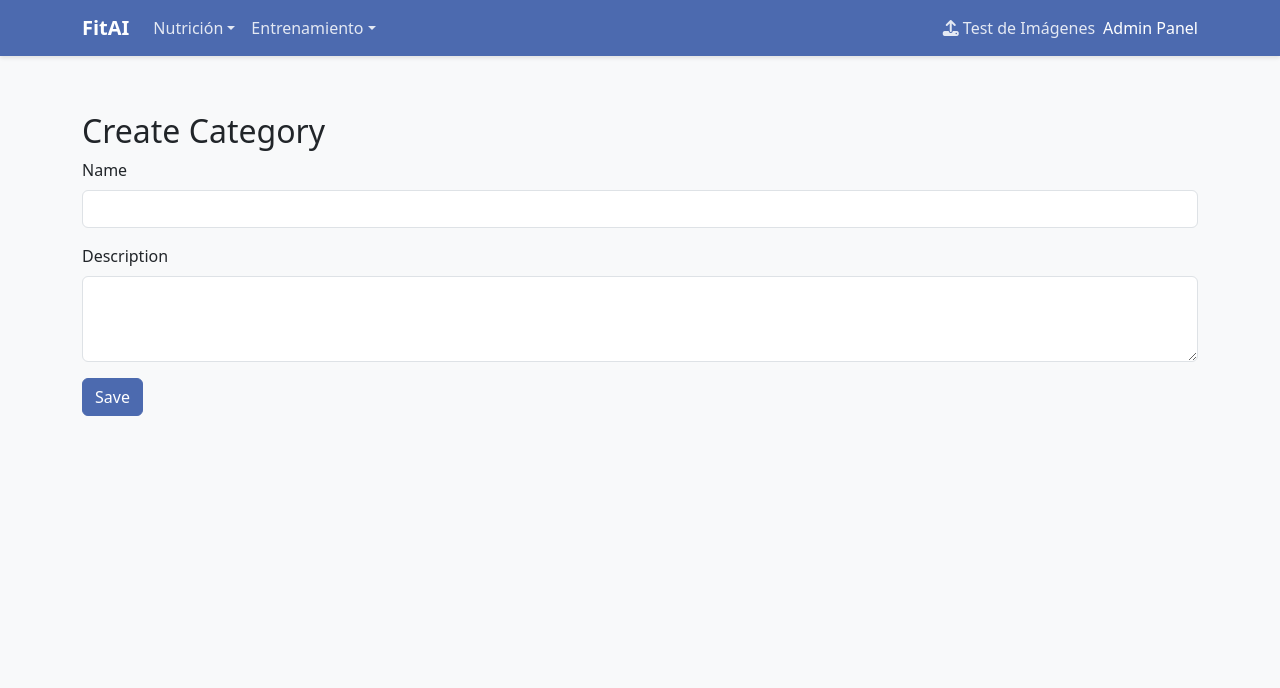
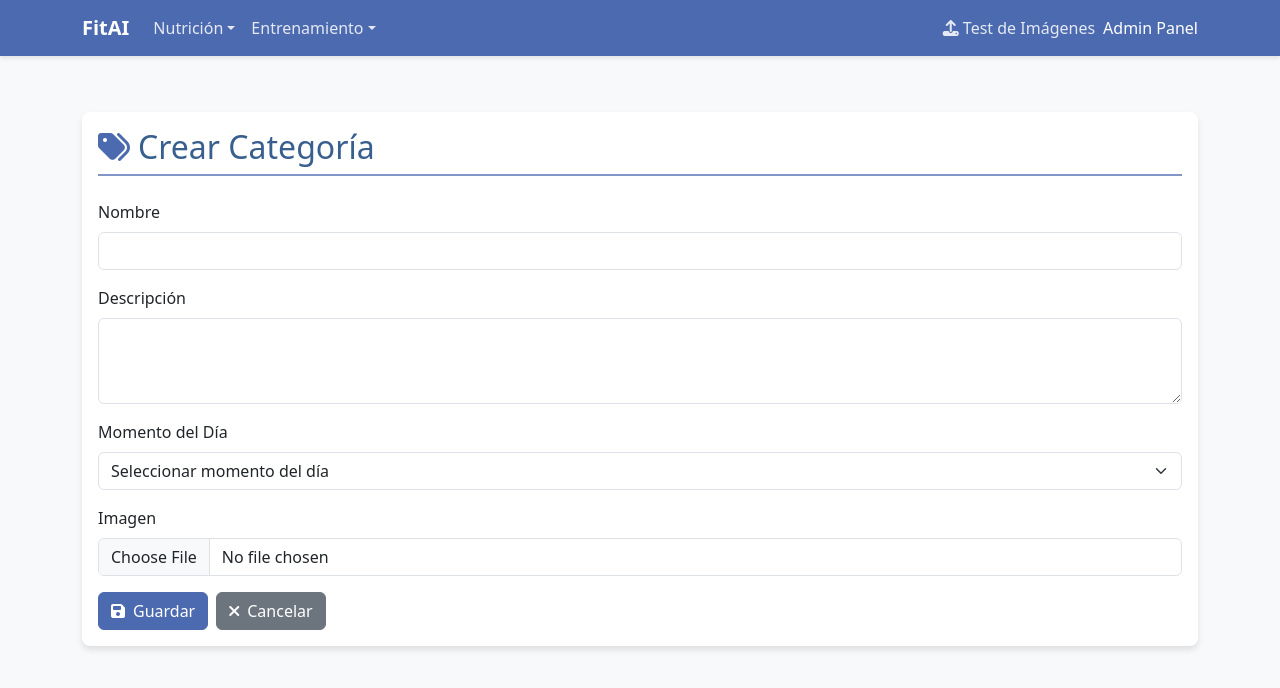
Before and after one commit to WernerHolters/fitai-web, a React (Vite) app: page /categories/new in a window 1280 px wide. Shown: the top 688 px of the page. Built offline with nearby package versions, Linux system fonts and the light colour scheme.

Commit message:
feat: enhance CategoryForm and CategoryList with image upload functionality and improved UI

```diff
--- a/src/Components/CategoryForm.jsx
+++ b/src/Components/CategoryForm.jsx
@@ -1,51 +1,162 @@
-import { useState, useEffect } from 'react';
+import { useState, useEffect, useRef } from 'react';
 import { useParams, useNavigate } from 'react-router-dom';
 import { getCategoryById, createCategory, updateCategory } from '../Services/CategoryService';
+import { uploadMedia, getMediaUrl } from '../Services/MediaService';
 
 export default function CategoryForm() {
   const { id } = useParams();
-  const navigate = useNavigate();
-  const [category, setCategory] = useState({
+  const navigate = useNavigate();  const [category, setCategory] = useState({
     name: '',
-    description: ''
+    description: '',
+    timeOfDay: '',
+    image: ''
   });
 
+  const [imageFile, setImageFile] = useState(null);
+  const [imagePreview, setImagePreview] = useState('');
+  const fileInputRef = useRef(null);
   useEffect(() => {
     if (id) {
       const loadCategory = async () => {
         const response = await getCategoryById(id);
         setCategory(response.data);
+
+        // If the category has an image, set the preview
+        if (response.data.image) {
+          setImagePreview(getMediaUrl('category', response.data.id));
+        }
       };
       loadCategory();
     }
   }, [id]);
-
   const handleChange = (e) => {
     const { name, value } = e.target;
     setCategory({ ...category, [name]: value });
   };
 
+  const handleImageChange = (e) => {
+    const file = e.target.files[0];
+    if (file) {
+      setImageFile(file);
+      setImagePreview(URL.createObjectURL(file));
+    }
+  };
+
+  const handleImageRemove = () => {
+    setImageFile(null);
+    setImagePreview('');
+    if (fileInputRef.current) {
+      fileInputRef.current.value = '';
+    }
+  };
   const handleSubmit = async (e) => {
     e.preventDefault();
 
+    // Create a copy of category with the image flag
+    const categoryToSubmit = {
+      ...category,
+      hasImage: Boolean(imageFile || imagePreview)
+    };
+
     try {
+      let savedCategoryId;
+      let responseData;
+
       if (id) {
-        await updateCategory(id, category);
+        const updateResponse = await updateCategory(id, categoryToSubmit);
+        responseData = updateResponse.data;
+        savedCategoryId = id;
+        console.log('Category updated, response:', responseData);
       } else {
-        await createCategory(category);
+        const response = await createCategory(categoryToSubmit);
+        responseData = response.data;
+        // Check both common patterns for ID in response
+        savedCategoryId = responseData.id || responseData.categoryId;
+        console.log('Category created, response:', responseData, 'ID extracted:', savedCategoryId);
       }
+
+      if (!savedCategoryId) {
+        console.error('Could not determine category ID from response:', responseData);
+        alert('Se guardó la categoría pero no se pudo determinar su ID para asociar la imagen.');
+        navigate('/categories');
+        return;
+      }
+
+      // Upload image if a new file was selected
+      if (imageFile) {
+        try {
+          console.log('Attempting to upload image for category ID:', savedCategoryId);
+          console.log('Image file details:', {
+            name: imageFile.name,
+            type: imageFile.type,
+            size: imageFile.size,
+            lastModified: new Date(imageFile.lastModified).toISOString()
+          });
+
+          // Validate file before upload
+          if (!imageFile.type.startsWith('image/')) {
+            throw new Error(`File type ${imageFile.type} is not an image`);
+          }
+
+          // Try with string ID first
+          try {
+            const uploadResponse = await uploadMedia('category', savedCategoryId, imageFile);
+            console.log('Image upload successful:', uploadResponse);
+            // Show success message
+            alert('Categoría e imagen guardadas correctamente.');
+          } catch (stringIdError) {
+            console.log('Failed with string ID, trying numeric ID...');
+            const numericId = parseInt(savedCategoryId, 10);
+            if (!isNaN(numericId)) {
+              try {
+                const uploadResponse = await uploadMedia('category', numericId, imageFile);
+                console.log('Image upload successful with numeric ID:', uploadResponse);
+                // Show success message
+                alert('Categoría e imagen guardadas correctamente.');
+              } catch (numericIdError) {
+                console.error('Failed with both string and numeric IDs:', {
+                  stringError: stringIdError.message,
+                  numericError: numericIdError.message
+                });
+                throw new Error('Failed to upload with both string and numeric IDs');
+              }
+            } else {
+              throw stringIdError;
+            }
+          }
+        } catch (imageError) {
+          console.error('Error uploading image:', imageError);
+
+          // More detailed error reporting
+          let errorMessage = 'Se guardó la categoría pero hubo un problema al subir la imagen.';
+          if (imageError.response) {
+            errorMessage += ` Error ${imageError.response.status}: ${JSON.stringify(imageError.response.data)}`;
+          } else if (imageError.message) {
+            errorMessage += ` ${imageError.message}`;
+          }
+
+          alert(errorMessage);
+          // Continue even if image upload fails
+        }
+      }
+
       navigate('/categories');
     } catch (error) {
       console.error('Error saving category:', error);
     }
   };
-
   return (
     <div className="container mt-4">
-      <h2>{id ? 'Edit' : 'Create'} Category</h2>
+      <div className="card fitai-card">
+        <div className="card-body">
+          <h2 className="form-header mb-4">
+            <i className="fas fa-tags me-2 text-primary"></i>
+            {id ? 'Editar' : 'Crear'} Categoría
+          </h2>
+
           <form onSubmit={handleSubmit}>
             <div className="mb-3">
-          <label htmlFor="name" className="form-label">Name</label>
+              <label htmlFor="name" className="form-label">Nombre</label>
               <input
                 type="text"
                 className="form-control"
@@ -56,8 +167,9 @@ export default function CategoryForm() {
                 required
               />
             </div>
+
             <div className="mb-3">
-          <label htmlFor="description" className="form-label">Description</label>
+              <label htmlFor="description" className="form-label">Descripción</label>
               <textarea
                 className="form-control"
                 id="description"
@@ -67,8 +179,73 @@ export default function CategoryForm() {
                 rows="3"
               ></textarea>
             </div>
-        <button type="submit" className="btn btn-primary">Save</button>
+
+            <div className="mb-3">
+              <label htmlFor="timeOfDay" className="form-label">Momento del Día</label>
+              <select
+                className="form-select"
+                id="timeOfDay"
+                name="timeOfDay"
+                value={category.timeOfDay || ''}
+                onChange={handleChange}
+              >
+                <option value="">Seleccionar momento del día</option>
+                <option value="DESAYUNO">Desayuno</option>
+                <option value="ALMUERZO">Almuerzo</option>
+                <option value="CENA">Cena</option>
+                <option value="REFRIGERIO">Refrigerio</option>
+                <option value="TODO_EL_DIA">Todo el día</option>
+              </select>
+            </div>
+
+            <div className="mb-3">
+              <label htmlFor="image" className="form-label">Imagen</label>
+              <div className="d-flex align-items-center mb-2">
+                <input
+                  type="file"
+                  className="form-control"
+                  id="image"
+                  accept="image/*"
+                  onChange={handleImageChange}
+                  ref={fileInputRef}
+                />
+                {imagePreview &&
+                  <button
+                    type="button"
+                    className="btn btn-outline-danger ms-2"
+                    onClick={handleImageRemove}
+                  >
+                    <i className="fas fa-times"></i>
+                  </button>
+                }
+              </div>
+              {imagePreview && (
+                <div className="mt-2">
+                  <img
+                    src={imagePreview}
+                    alt="Vista previa"
+                    className="img-thumbnail"
+                    style={{ maxHeight: '200px' }}
+                  />
+                </div>
+              )}
+            </div>
+
+            <div className="d-flex gap-2">
+              <button type="submit" className="btn btn-primary">
+                <i className="fas fa-save me-2"></i>Guardar
+              </button>
+              <button
+                type="button"
+                className="btn btn-secondary"
+                onClick={() => navigate('/categories')}
+              >
+                <i className="fas fa-times me-2"></i>Cancelar
+              </button>
+            </div>
           </form>
+        </div>
+      </div>
     </div>
   );
 }
--- a/src/Components/CategoryList.jsx
+++ b/src/Components/CategoryList.jsx
@@ -1,6 +1,7 @@
 import { useEffect, useState } from 'react';
 import { getAllCategories, deleteCategory } from '../Services/CategoryService';
 import { Link } from 'react-router-dom';
+import { getMediaUrl } from '../Services/MediaService';
 
 export default function CategoryList() {
   const [categories, setCategories] = useState([]);
@@ -20,37 +21,78 @@ export default function CategoryList() {
       loadData();
     }
   };
-
   return (
     <div className="container mt-4">
-      <h2>Categories</h2>
-      <Link to="/categories/new" className="btn btn-primary mb-2">Add New</Link>
-      <table className="table table-bordered">
+      <div className="d-flex justify-content-between align-items-center mb-4">
+        <h2 className="form-header">
+          <i className="fas fa-tags me-2 text-primary"></i>
+          Categorías
+        </h2>
+        <Link to="/categories/new" className="btn btn-primary">
+          <i className="fas fa-plus me-2"></i>Nueva Categoría
+        </Link>
+      </div>
+
+      <div className="card fitai-card">
+        <div className="card-body p-0">
+          <table className="table fitai-table mb-0">
             <thead>
               <tr>
-            <th>Name</th>
-            <th>Description</th>
-            <th>Actions</th>
+                <th>Imagen</th>
+                <th>Nombre</th>
+                <th>Descripción</th>
+                <th>Momento del Día</th>
+                <th className="text-center">Acciones</th>
               </tr>
             </thead>
             <tbody>
               {categories.map((category) => (
                 <tr key={category.id}>
+                  <td>
+                    {category.image ? (
+                      <img
+                        src={getMediaUrl('category', category.id)}
+                        alt={category.name}
+                        className="img-thumbnail"
+                        style={{ width: '50px', height: '50px', objectFit: 'cover' }}
+                        onError={(e) => {
+                          console.error(`Failed to load image for category ${category.id}`);
+                          e.target.onerror = null;
+                          e.target.src = 'https://via.placeholder.com/50?text=No+Image';
+                          e.target.title = 'Error loading image';
+                        }}
+                      />
+                    ) : (
+                      <span className="badge bg-secondary">
+                        <i className="fas fa-image"></i> No imagen
+                      </span>
+                    )}
+                  </td>
                   <td>{category.name}</td>
                   <td>{category.description}</td>
                   <td>
-                <Link to={`/categories/edit/${category.id}`} className="btn btn-warning btn-sm me-2">Edit</Link>
+                    {category.timeOfDay ? (
+                      <span className="badge bg-info">{category.timeOfDay}</span>
+                    ) : (
+                      <span className="text-muted">No especificado</span>
+                    )}
+                  </td>
+                  <td className="text-center">
+                    <Link to={`/categories/edit/${category.id}`} className="btn btn-warning btn-sm btn-action me-2">
+                      <i className="fas fa-edit"></i> Editar
+                    </Link>
                     <button
-                  className="btn btn-danger btn-sm"
+                      className="btn btn-danger btn-sm btn-action"
                       onClick={() => handleDelete(category.id)}
                     >
-                  Delete
+                      <i className="fas fa-trash"></i> Eliminar
                     </button>
                   </td>
-            </tr>
-          ))}
+                </tr>              ))}
             </tbody>
           </table>
         </div>
+      </div>
+    </div>
   );
 }
```
Lines whose indentation alone changed are shown as unchanged.
